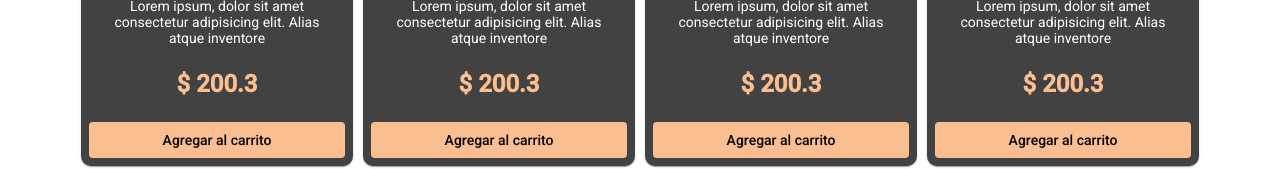
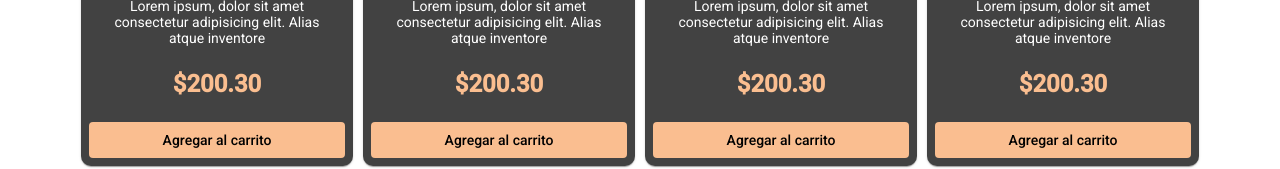
Before and after one commit to BeJuanitox/plasentir, an Angular app: page / in a window 1280 px wide. Shown: the part 337-506 px from the top of the page. Built offline with nearby package versions, Linux system fonts and the light colour scheme.

Commit message:
Change to number on price interface and use currency pipe

```diff
--- a/src/app/components/product-card/product-card.component.html
+++ b/src/app/components/product-card/product-card.component.html
@@ -3,7 +3,7 @@
     <img class="image" [src]="product.image" />
     <h2>{{ product.name }}</h2>
     <p class="description">{{ product.description }}</p>
-    <h3 class="price">$ {{ product.price }}</h3>
+    <h3 class="price">{{ product.price | currency }}</h3>
   </mat-card-content>
   <mat-card-actions>
     <button
--- a/src/app/components/product-card/product-card.component.ts
+++ b/src/app/components/product-card/product-card.component.ts
@@ -12,7 +12,7 @@ export class ProductCardComponent {
     code: '2020',
     name: 'Test',
     description: 'Lorem ipsum, dolor sit amet consectetur adipisicing elit. Alias atque inventore',
-    price: '200.3',
+    price: 200.3,
     image: 'https://cdn-icons-png.flaticon.com/512/4416/4416740.png'
   }
 
--- a/src/app/interfaces/product.interface.ts
+++ b/src/app/interfaces/product.interface.ts
@@ -1,6 +1,6 @@
 export interface Product {
   code: string;
-  price: string;
+  price: number;
   image: string;
   name: string;
   description: string;
```
